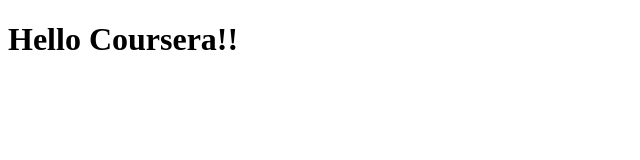
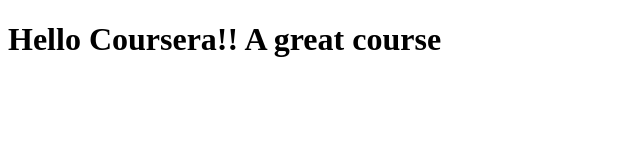
Before and after one commit to tanpran/project, a plain HTML site: page site/index.html in a window 1280 px wide. Shown: the whole page, without its empty margins (0-640 px from the left). Drawn offline with Linux system fonts and the light colour scheme.

Commit message:
Small change in our page

```diff
--- a/site/index.html
+++ b/site/index.html
@@ -4,6 +4,6 @@
 	<title>Hello Coursera</title>
 </head>
 <body>
-<h1>Hello Coursera!!</h1>
+<h1>Hello Coursera!! A great course</h1>
 </body>
 </html>
```
